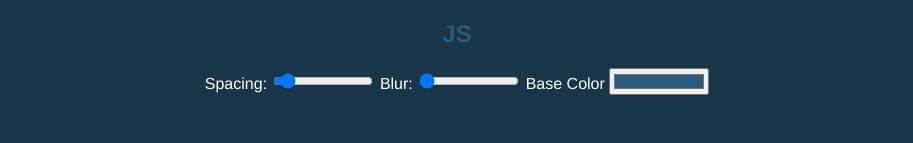
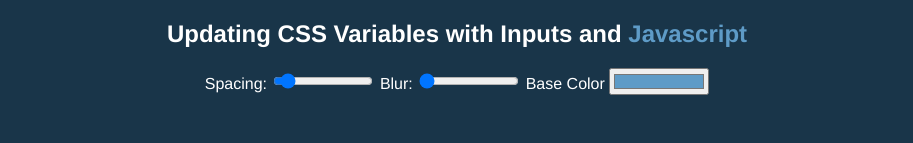
Before and after one commit to LMulvey/cssvars, a plain HTML site: page index.html in a window 1280 px wide. Shown: the top 143 px of the page, without its empty margins (183-1096 px from the left). Drawn offline with Linux system fonts and the light colour scheme.

Commit message:
What I thought was the final commit is not the final commit because I whoops'd a typo.

```diff
--- a/index.html
+++ b/index.html
@@ -5,7 +5,7 @@
   <title>Scoped CSS Variables and JS</title>
 </head>
 <body>
-  <h2> <span class='hl'>JS</span></h2>
+  <h2>Updating CSS Variables with Inputs and <span class='hl'>Javascript</span></h2>
 
   <div class="controls">
     <label for="spacing">Spacing:</label>
@@ -15,7 +15,7 @@
     <input id="blur" type="range" name="blur" min="0" max="25" value="0" data-sizing="px">
 
     <label for="base">Base Color</label>
-    <input id="base" type="color" name="base" value="#2a5b7e">
+    <input id="base" type="color" name="base" value="#5e9bc7">
   </div>
 
   <img src="https://source.unsplash.com/ACPpR_nUsjQ/800x500">
@@ -23,7 +23,7 @@
   <style>
 
     :root {
-      --base: #2a5b7e;
+      --base: #5e9bc7;
       --spacing: 25px;
       --blur: 0px;
     }
```
